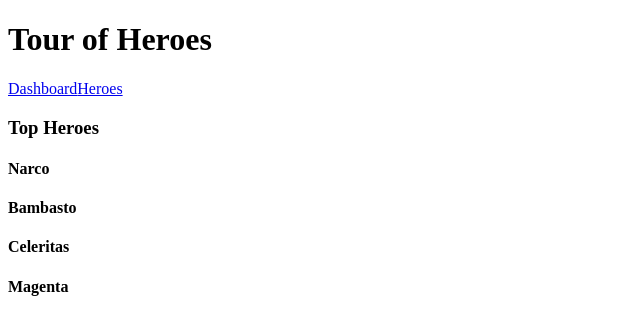
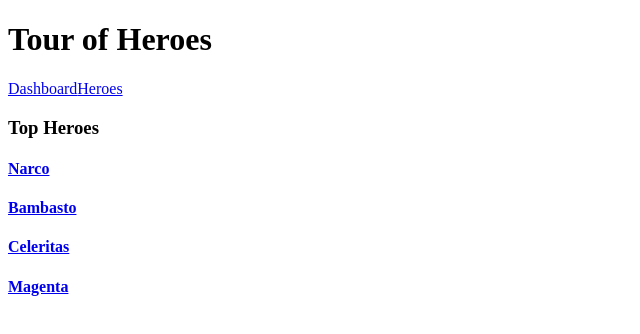
Before and after one commit to winksaville/angular-tour-of-heros, an Angular app: page /dashboard in a window 1280 px wide. Shown: the top 334 px of the page, without its empty margins (0-640 px from the left). Built offline with nearby package versions, Linux system fonts and the light colour scheme.

Commit message:
Change dashboard.component.html to use anchor tags
So now the "Top Heroes" list in dashboard are clickable and go to the
selected hero details with a /detail/xx link. Where xx is the hero id.

```diff
--- a/src/app/dashboard.component.html
+++ b/src/app/dashboard.component.html
@@ -1,8 +1,8 @@
 <h3>Top Heroes</h3>
 <div class="grid grid-pad">
-  <div *ngFor="let hero of heroes" class="col-1-4">
+  <a *ngFor="let hero of heroes" [routerLink]="['/detail', hero.id]" class="col-1-4">
     <div class="module hero">
       <h4>{{hero.name}}</h4>
     </div>
-  </div>
+  </a>
 </div>
```
